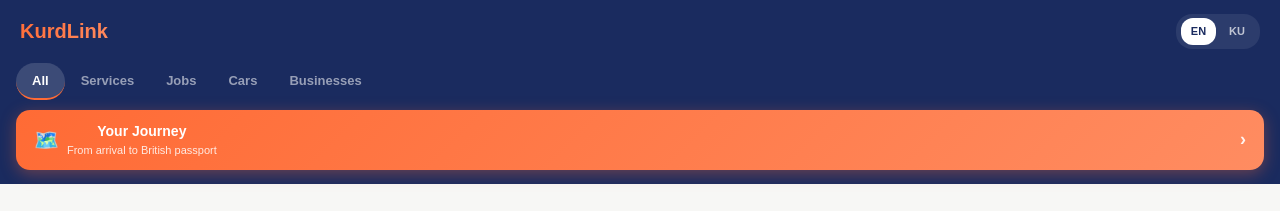
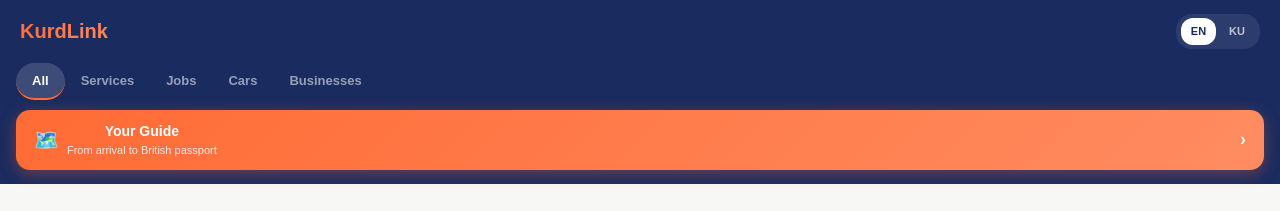
Before and after one commit to bawan93/KurdLink, a Next.js app: page /home in a window 1280 px wide. Shown: the top 211 px of the page. Built offline with nearby package versions, Linux system fonts and the light colour scheme; no server answers; the database is empty.

Commit message:
Update page.js

```diff
--- a/app/home/page.js
+++ b/app/home/page.js
@@ -112,7 +112,7 @@ export default function Home() {
           ))}
         </div>
 
-        {/* Journey Banner — always visible, full width */}
+        {/* Guide Banner — always visible, full width */}
         <div style={{ padding: '10px 16px 14px' }}>
           <button
             onClick={() => router.push('/journey')}
@@ -138,7 +138,7 @@ export default function Home() {
               <span style={{ fontSize: 20 }}>🗺️</span>
               <span>
                 <span style={{ display: 'block', fontSize: 14, fontWeight: 900 }}>
-                  {lang === 'en' ? 'Your Journey' : 'گەشتەکەت'}
+                  {lang === 'en' ? 'Your Guide' : 'ڕێنماکەت'}
                 </span>
                 <span style={{ display: 'block', fontSize: 11, fontWeight: 500, opacity: 0.85 }}>
                   {lang === 'en' ? 'From arrival to British passport' : 'لە گەیشتن بۆ پاسپۆرتی بەریتانی'}
```
